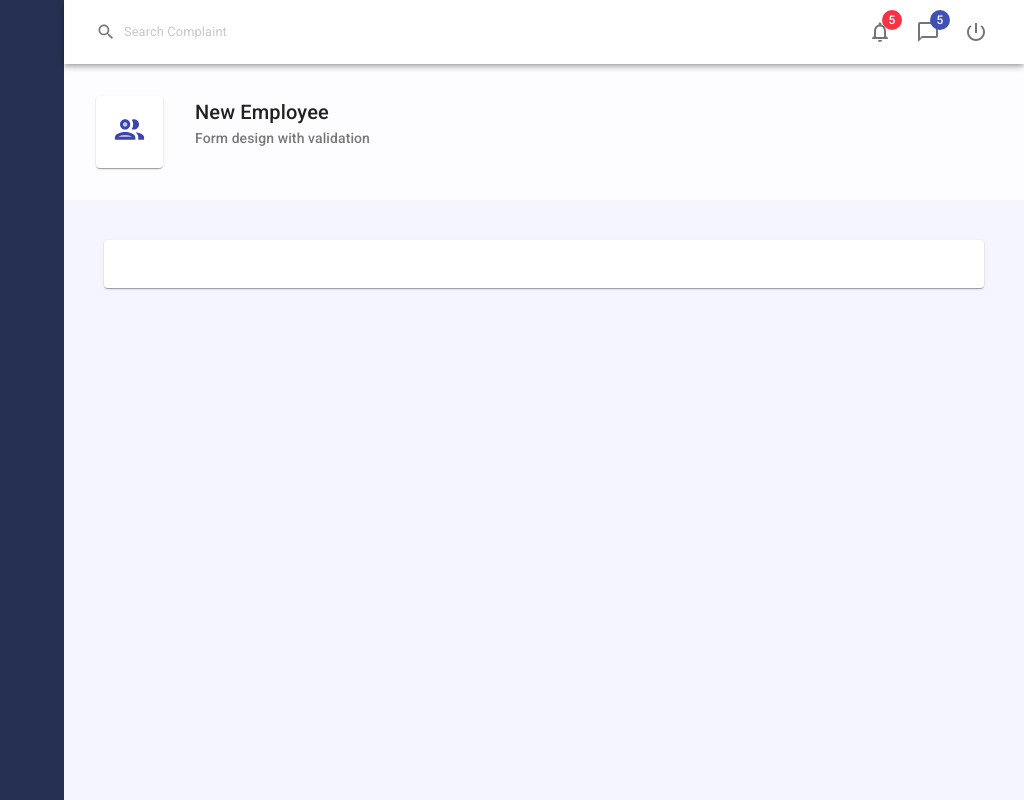
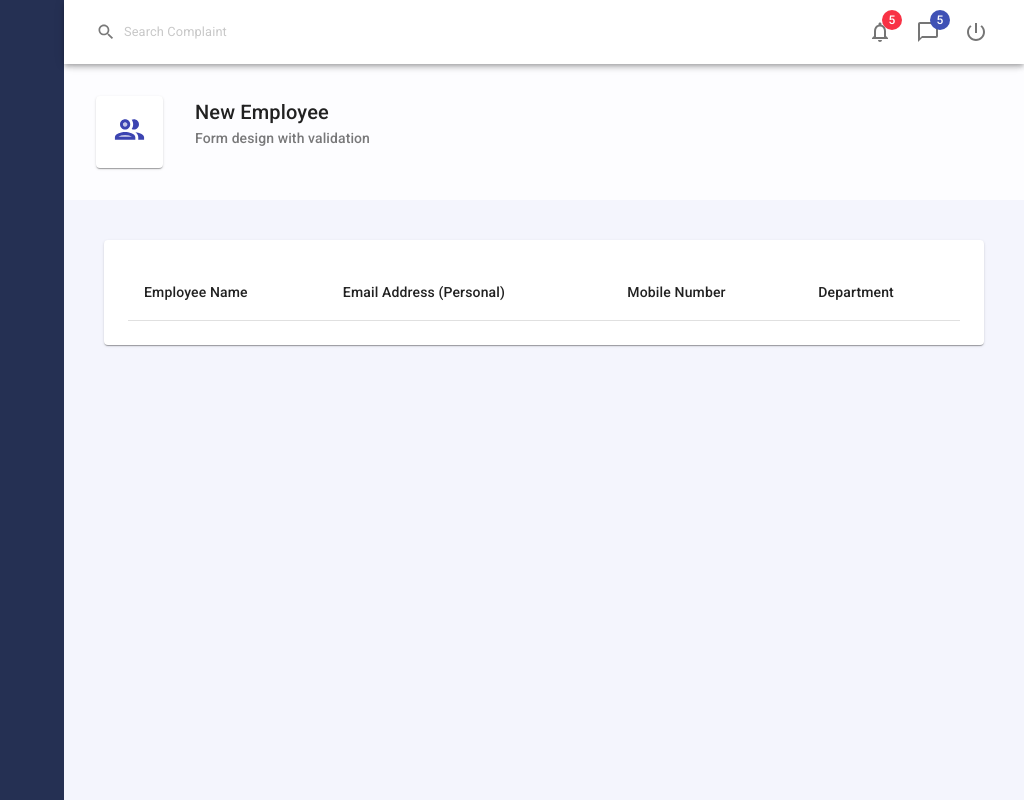
Before and after one commit to ayvicky/demo-material-ui-complete, a React (Create React App) app: page / in a window 1280 px wide. Shown: the whole page, without its empty margins (256-1280 px from the left). Built offline with nearby package versions, Linux system fonts and the light colour scheme.

Commit message:
successfully added reuseable table head and show

```diff
--- a/src/components/useTable.js
+++ b/src/components/useTable.js
@@ -1,6 +1,6 @@
 import React from 'react'
 
-import { Table } from '@material-ui/core'
+import { Table, TableCell, TableHead, TableRow } from '@material-ui/core'
 
 
 export default function useTable(records, headCells) {
@@ -10,7 +10,22 @@
             {props.children}
         </Table>
     )
+    const TblHead = props => {
+        return (
+            <TableHead>
+                <TableRow>
+                    {
+                        headCells.map(headCell => (
+                            <TableCell key={headCell.id}> { headCell.label} </TableCell>
+                        ))
+                    }
+                </TableRow>
+            </TableHead>
+        )
+    }
+
     return {
-        TblContainer
+        TblContainer,
+        TblHead
     }
 }
--- a/src/pages/Employees/Employees.js
+++ b/src/pages/Employees/Employees.js
@@ -17,13 +17,20 @@
     }
 }));
 
+const headCells = [
+  {id: 'fullName', label: 'Employee Name'},
+  {id: 'email', label: 'Email Address (Personal)'},
+  {id: 'mobile', label: 'Mobile Number'},
+  {id: 'department', label: 'Department'},
+]
 
 export default function Employees() {
     const classes = useStyles();
     const [records, setRecords] = useState(employeeService.getAllEmployees() || []);
     const {
-      TblContainer
-    } = useTable();
+      TblContainer,
+      TblHead
+    } = useTable(records, headCells);
     return (
         <>
         <PageHeader
@@ -34,6 +41,7 @@
           <Paper className={classes.pageContent}>
             {/* <Employeeform /> */}
             <TblContainer>
+              <TblHead />
               <TableBody>
                 {records.map(item => (
                   <TableRow key={item.id}>
```
Also changed, not shown: 1 other file (tests, documents, lock files or other folders).
